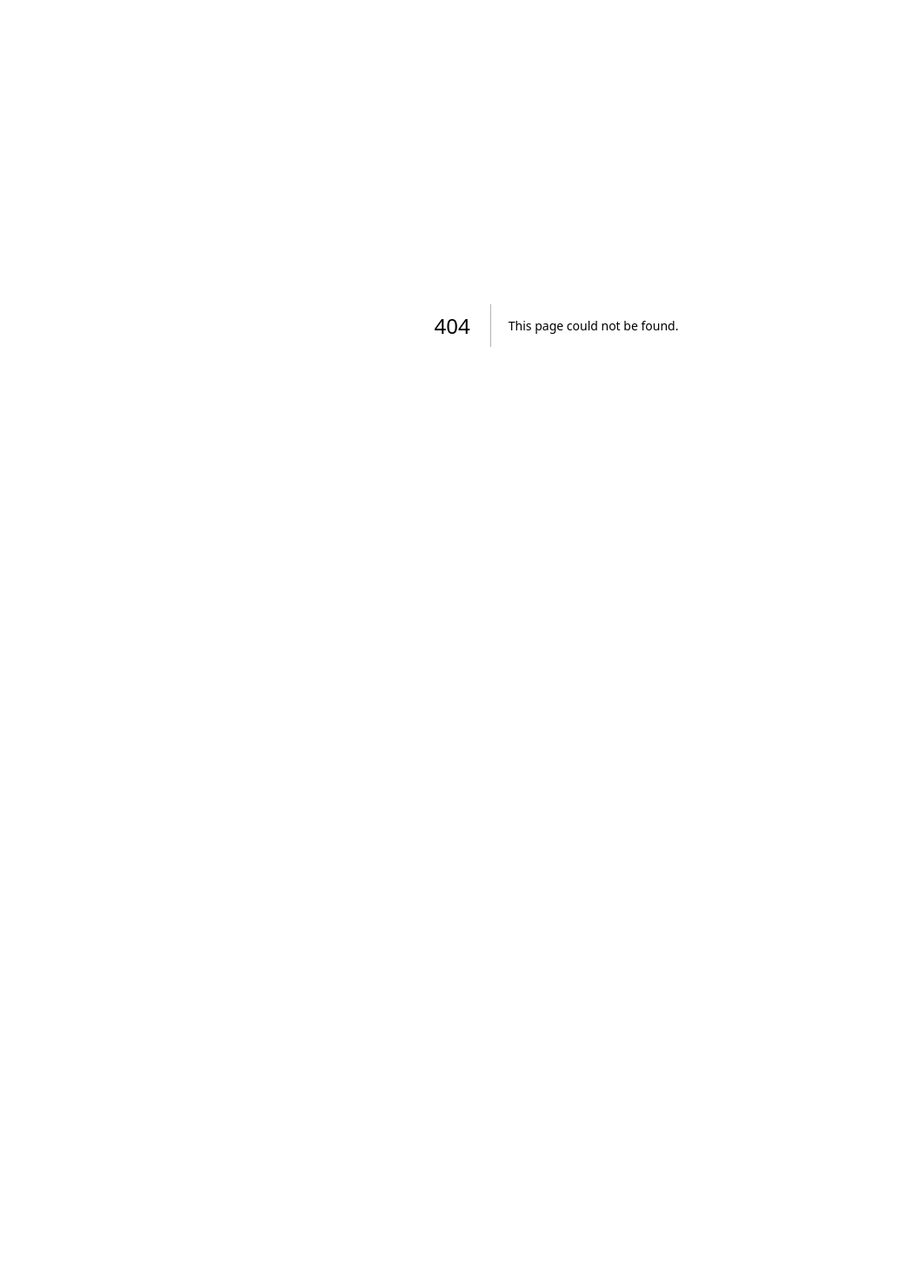
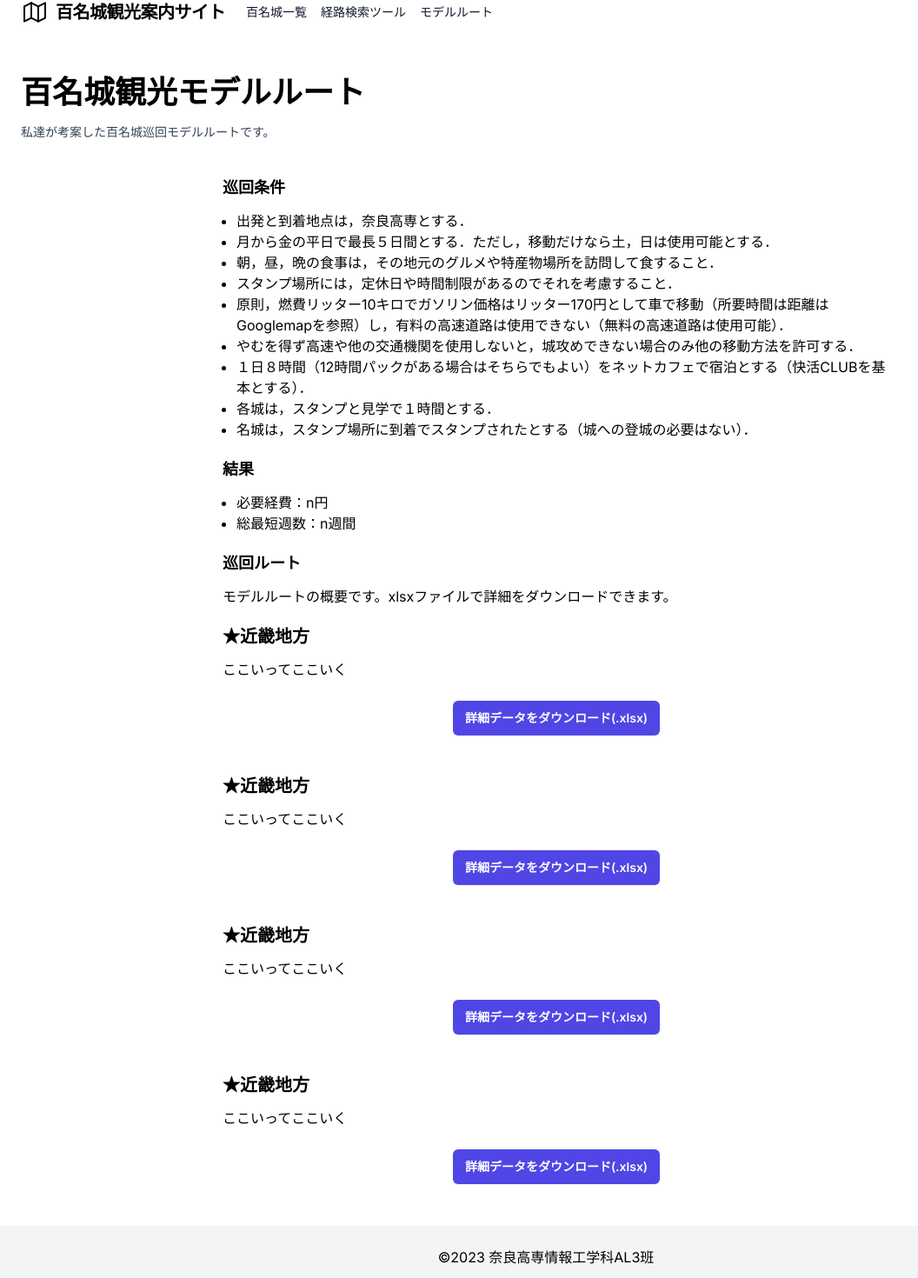
Before and after one commit to ynori123/al_castle, a Next.js app in the folder frontend/: page /routes in a window 1280 px wide. Before the commit this address had no page. Shown: the part 26-1496 px from the top of the page at 87% size, without its empty margins (0-1056 px from the left). Before the commit the page ends 800 px from the top, so only its background shows below. Built offline with nearby package versions, Linux system fonts and the light colour scheme.

Commit message:
途中まで作成

```diff
--- /dev/null
+++ b/frontend/src/app/routes/page.tsx
@@ -0,0 +1,103 @@
+import Card from "../components/Card";
+import Header from "../components/Header";
+import Navbar from "../components/Navbar";
+import Footer from "../components/Footer";
+
+//出発地点
+//
+export default function Routes() {
+  return (
+    <>
+      <Navbar />
+      <main className="container mx-auto">
+        <Header
+          title="百名城観光モデルルート"
+          discription="私達が考案した百名城巡回モデルルートです。"
+        />
+        <div className="mx-64">
+          <div className="mb-5">
+            <h3 className="block text-lg font-bold mb-3 w-40">巡回条件</h3>
+            <ol className="list-disc ml-4">
+              <li>出発と到着地点は，奈良高専とする．</li>
+              <li>
+                月から金の平日で最長５日間とする．ただし，移動だけなら土，日は使用可能とする．
+              </li>
+              <li>
+                朝，昼，晩の食事は，その地元のグルメや特産物場所を訪問して食すること．
+              </li>
+              <li>
+                スタンプ場所には，定休日や時間制限があるのでそれを考慮すること．
+              </li>
+              <li>
+                原則，燃費リッター10キロでガソリン価格はリッター170円として車で移動（所要時間は距離はGooglemapを参照）し，有料の高速道路は使用できない（無料の高速道路は使用可能）．
+              </li>
+              <li>
+                やむを得ず高速や他の交通機関を使用しないと，城攻めできない場合のみ他の移動方法を許可する．
+              </li>
+              <li>
+                １日８時間（12時間パックがある場合はそちらでもよい）をネットカフェで宿泊とする（快活CLUBを基本とする）．
+              </li>
+              <li>各城は，スタンプと見学で１時間とする．</li>
+              <li>
+                名城は，スタンプ場所に到着でスタンプされたとする（城への登城の必要はない）．
+              </li>
+            </ol>
+          </div>
+          <div className="mb-5">
+            <h3 className="block text-lg font-bold mb-3 w-40">結果</h3>
+            <ol className="list-disc ml-4">
+              <li>必要経費：n円</li>
+              <li>総最短週数：n週間</li>
+            </ol>
+          </div>
+          <div className="mb-5">
+            <h3 className="block text-lg font-bold mb-3 w-40">巡回ルート</h3>
+            <p>
+              モデルルートの概要です。xlsxファイルで詳細をダウンロードできます。
+            </p>
+
+            <div className="mb-6 mt-5">
+              <div className="mb-5">
+                <h4 className="block text-xl font-bold mb-3 w-40">★近畿地方</h4>
+                <div>ここいってここいく</div>
+                <div className="flex items-center justify-center">
+                  <a className="rounded-md bg-indigo-600 my-6 px-3.5 py-2.5 text-sm font-semibold text-white shadow-sm hover:bg-indigo-500 focus-visible:outline focus-visible:outline-2 focus-visible:outline-offset-2 focus-visible:outline-indigo-600">
+                    詳細データをダウンロード(.xlsx)
+                  </a>
+                </div>
+              </div>
+              <div className="mb-5">
+                <h4 className="block text-xl font-bold mb-3 w-40">★近畿地方</h4>
+                <div>ここいってここいく</div>
+                <div className="flex items-center justify-center">
+                  <a className="rounded-md bg-indigo-600 my-6 px-3.5 py-2.5 text-sm font-semibold text-white shadow-sm hover:bg-indigo-500 focus-visible:outline focus-visible:outline-2 focus-visible:outline-offset-2 focus-visible:outline-indigo-600">
+                    詳細データをダウンロード(.xlsx)
+                  </a>
+                </div>
+              </div>
+              <div className="mb-5">
+                <h4 className="block text-xl font-bold mb-3 w-40">★近畿地方</h4>
+                <div>ここいってここいく</div>
+                <div className="flex items-center justify-center">
+                  <a className="rounded-md bg-indigo-600 my-6 px-3.5 py-2.5 text-sm font-semibold text-white shadow-sm hover:bg-indigo-500 focus-visible:outline focus-visible:outline-2 focus-visible:outline-offset-2 focus-visible:outline-indigo-600">
+                    詳細データをダウンロード(.xlsx)
+                  </a>
+                </div>
+              </div>
+              <div className="mb-5">
+                <h4 className="block text-xl font-bold mb-3 w-40">★近畿地方</h4>
+                <div>ここいってここいく</div>
+                <div className="flex items-center justify-center">
+                  <a className="rounded-md bg-indigo-600 my-6 px-3.5 py-2.5 text-sm font-semibold text-white shadow-sm hover:bg-indigo-500 focus-visible:outline focus-visible:outline-2 focus-visible:outline-offset-2 focus-visible:outline-indigo-600">
+                    詳細データをダウンロード(.xlsx)
+                  </a>
+                </div>
+              </div>
+            </div>
+          </div>
+        </div>
+      </main>
+      <Footer />
+    </>
+  );
+}
```
